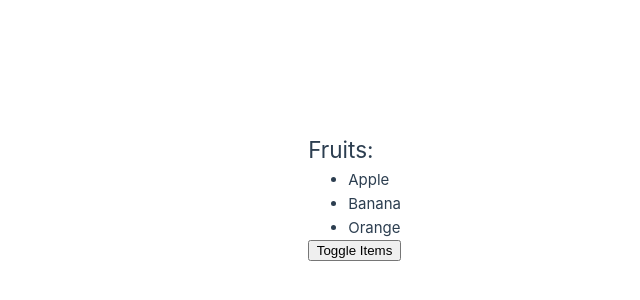
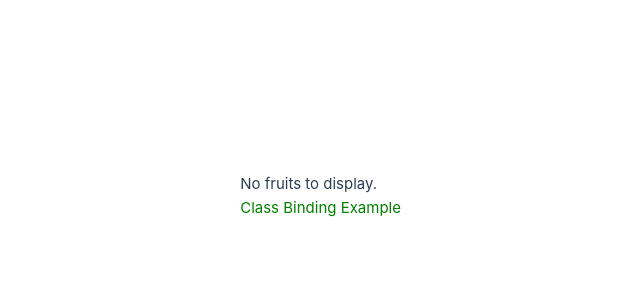
Before and after one commit to jloska-revolve/vue-fundamentals, a Vue app: page / in a window 1280 px wide. Shown: the part 204-504 px from the top of the page, without its empty margins (239-879 px from the left). Built offline with nearby package versions, Linux system fonts and the light colour scheme.

Commit message:
computed properties

```diff
--- a/src/pages/Home/Home.vue
+++ b/src/pages/Home/Home.vue
@@ -5,7 +5,7 @@
       <li v-for="item in items">{{ item }}</li>
     </ul>
     <p v-else>No fruits to display.</p>
-    <button type="button" @click="toggleShowItems">Toggle Items</button>
+    <div :class="highlightClass">Class Binding Example</div>
   </div>
 </template>
 
@@ -13,7 +13,7 @@
 export default {
   data: () => ({
     items: ["Apple", "Banana", "Orange"],
-    showItems: true,
+    // showItems: true
   }),
   props: {
     // component recived properties
@@ -27,7 +27,21 @@ export default {
     },
   },
   computed: {
-    // component computed variables
+    showItems()
+    {
+      return this.items.length === 0
+    },
+    highlightClass() {
+      if (!this.showItems) {
+        return {
+          normal: true,
+        };
+      } else {
+        return {
+          highlight: true,
+        };
+      }
+    },
   },
   watch: {
     // watched variables
```
